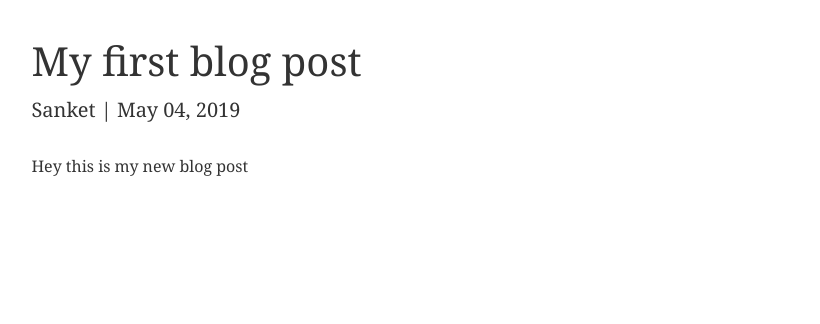
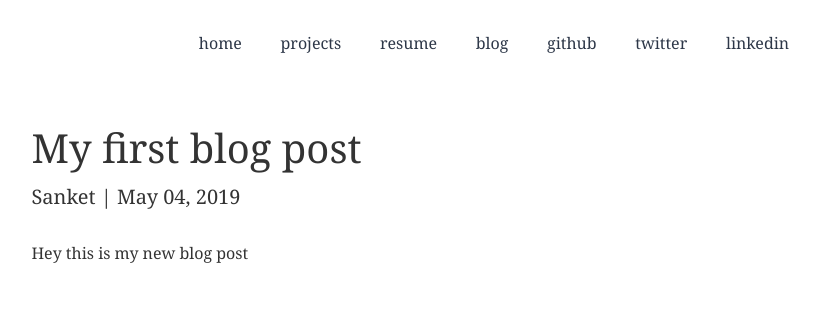
Before and after one commit to SanketDG/snkt, a Gatsby site: page /blog/my-first-post in a window 1280 px wide. Shown: the whole page, without its empty margins (146-966 px from the left). Built offline with nearby package versions, Linux system fonts and the light colour scheme; Gatsby itself is replaced by a stand-in of ours; some packages are replaced by stand-ins of ours.

Commit message:
Add Header to every Blog post

```diff
--- a/src/templates/blogpost.js
+++ b/src/templates/blogpost.js
@@ -1,6 +1,7 @@
 import React from "react"
 import { graphql } from "gatsby"
 import Layout from "../components/layout"
+import Header from "../components/header"
 
 export default function Template({
   data, // this prop will be injected by the GraphQL query below.
@@ -8,33 +9,44 @@ export default function Template({
   const { markdownRemark } = data // data.markdownRemark holds our post data
   const { frontmatter, html } = markdownRemark
   return (
-        <div style={{
+    <>
+      <Header />
+      <div
+        style={{
           margin: `0 auto`,
           maxWidth: 960,
           padding: `2rem 1.0875rem`,
-            width: "80%"
-        }}>
-            <div style={{
-                paddingBottom:"0.5rem"
+          width: "80%",
         }}
-
       >
-                <p style={{
+        <div
+          style={{
+            paddingBottom: "0.5rem",
+          }}
+        >
+          <p
+            style={{
               fontSize: "40px",
               fontWeight: "500",
-                    marginBottom: "5px"
+              marginBottom: "5px",
             }}
           >
-                    {frontmatter.title}</p>
-                <p style={{
+            {frontmatter.title}
+          </p>
+          <p
+            style={{
               fontSize: "20px",
-                }}>Sanket | {frontmatter.date}</p>
+            }}
+          >
+            Sanket | {frontmatter.date}
+          </p>
         </div>
         <div
           className="blog-post-content"
           dangerouslySetInnerHTML={{ __html: html }}
         />
       </div>
+    </>
   )
 }
 
```
Lines whose indentation alone changed are shown as unchanged.
